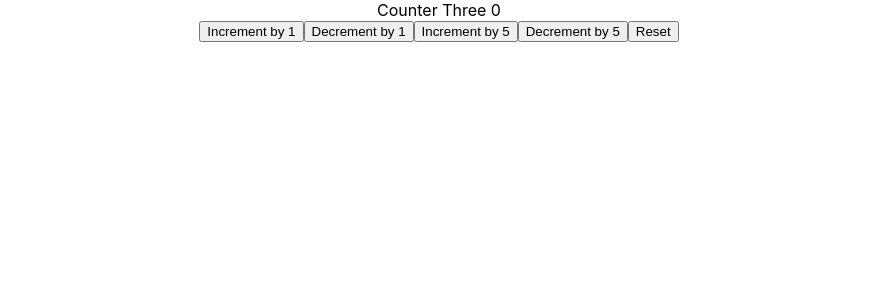
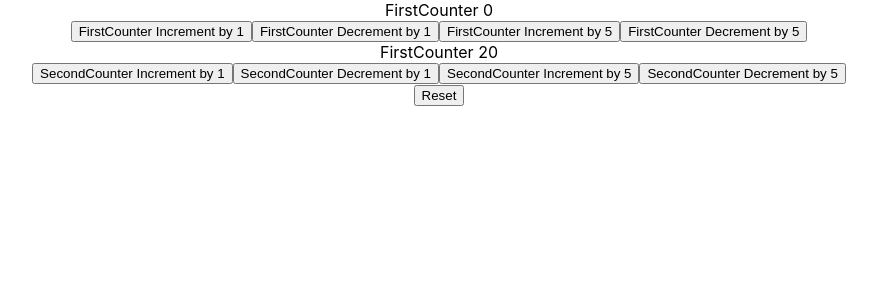
Before and after one commit to nadeemasgar/JS-React, a React (Create React App) app in the folder react-practise/: page / in a window 1280 px wide. Shown: the top 300 px of the page, without its empty margins (201-1078 px from the left). Built offline with nearby package versions, Linux system fonts and the light colour scheme.

Commit message:
useReducer(complex state & action) state as object

```diff
--- a/react-practise/src/App.js
+++ b/react-practise/src/App.js
@@ -27,7 +27,8 @@ import PostFormPostRequest3 from "./components/example10/PostFormPostRequest3";
 // import ComponentA from "./components/example15/ComponentA";
 // import CounterOne from "./components/example16/CounterOne";
 // import CounterTwo from "./components/example16/CounterTwo";
-import CounterThree from "./components/example16/CounterThree";
+// import CounterThree from "./components/example16/CounterThree";
+import CounterFour from "./components/example16/CounterFour";
 
 function App() {
   const obj = {
@@ -61,7 +62,8 @@ function App() {
       {/* <ComponentA /> */}
       {/* <CounterOne /> */}
       {/* <CounterTwo /> */}
-      <CounterThree />
+      {/* <CounterThree /> */}
+      <CounterFour />
     </div>
   );
 }
--- /dev/null
+++ b/react-practise/src/components/example16/CounterFour.js
@@ -0,0 +1,67 @@
+import React, { useReducer } from "react";
+
+const initialState = {
+  firstCount: 0,
+  secondCount: 20,
+};
+
+const reducer = (state, action) => {
+  switch (action.type) {
+    case "increment1":
+      return { ...state, firstCount: state.firstCount + action.value };
+    case "decrement1":
+      return { ...state, firstCount: state.firstCount - action.value };
+    case "increment2":
+      return { ...state, secondCount: state.secondCount + action.value };
+    case "decrement2":
+      return { ...state, secondCount: state.secondCount - action.value };
+    case "reset":
+      return initialState;
+    default:
+      return state;
+  }
+};
+
+function CounterFour() {
+  const [count, dispatch] = useReducer(reducer, initialState);
+
+  return (
+    <>
+      <div>FirstCounter {count.firstCount}</div>
+      <div>
+        <button onClick={() => dispatch({ type: "increment1", value: 1 })}>
+          FirstCounter Increment by 1
+        </button>
+        <button onClick={() => dispatch({ type: "decrement1", value: 1 })}>
+          FirstCounter Decrement by 1
+        </button>
+        <button onClick={() => dispatch({ type: "increment1", value: 5 })}>
+          FirstCounter Increment by 5
+        </button>
+        <button onClick={() => dispatch({ type: "decrement1", value: 5 })}>
+          FirstCounter Decrement by 5
+        </button>
+      </div>
+
+      <div> FirstCounter {count.secondCount}</div>
+      <div>
+        <button onClick={() => dispatch({ type: "increment2", value: 1 })}>
+          SecondCounter Increment by 1
+        </button>
+        <button onClick={() => dispatch({ type: "decrement2", value: 1 })}>
+          SecondCounter Decrement by 1
+        </button>
+        <button onClick={() => dispatch({ type: "increment2", value: 5 })}>
+          SecondCounter Increment by 5
+        </button>
+        <button onClick={() => dispatch({ type: "decrement2", value: 5 })}>
+          SecondCounter Decrement by 5
+        </button>
+      </div>
+
+      <button onClick={() => dispatch({ type: "reset" })}>Reset</button>
+    </>
+  );
+}
+
+export default CounterFour;
```
